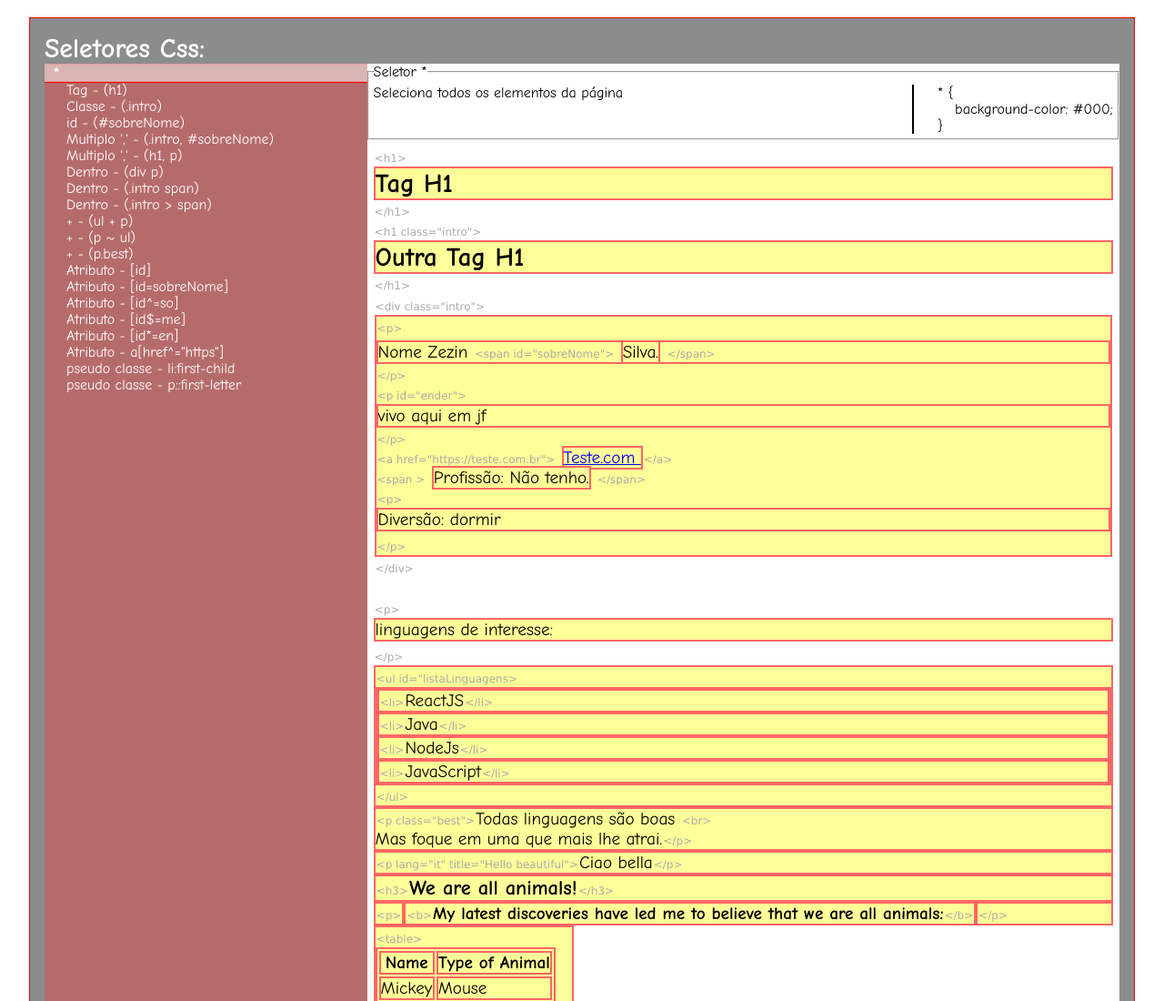
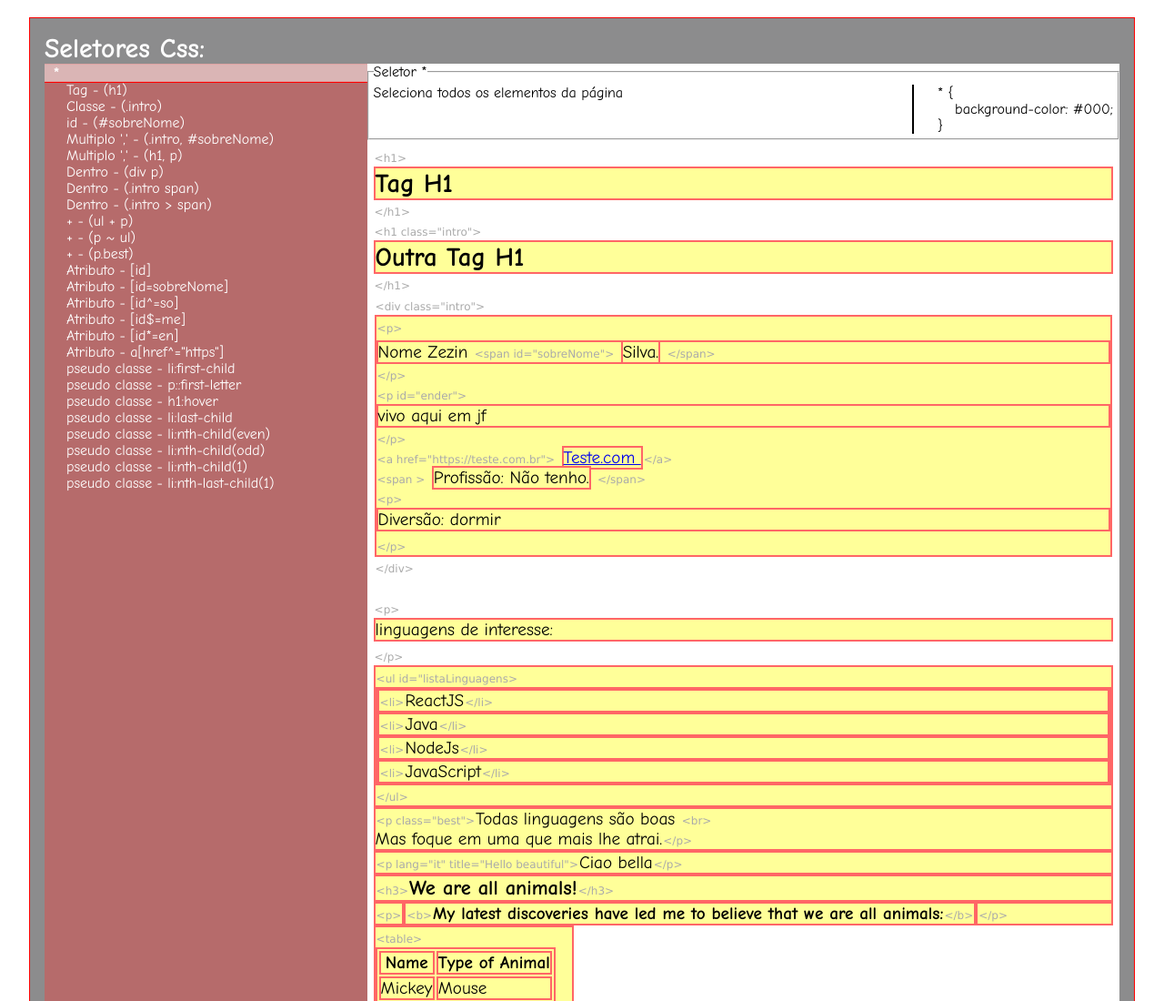
Before and after one commit to davesmartins/code, a plain HTML site: page seletoresCss/index.html in a window 1280 px wide. Shown: the top 1100 px of the page at 91% size. Drawn offline with Linux system fonts and the light colour scheme.

Commit message:
novos seletores

```diff
--- a/seletoresCss/index.html
+++ b/seletoresCss/index.html
@@ -8,6 +8,7 @@
   <title>Seletores CSS</title>
 
   <link rel="stylesheet" href="css/style.css" />
+
 </head>
 
 <body>
@@ -18,10 +19,6 @@
 
       <div class="list">
         <ul>
-          <!-- <li data-id="0" class="ativo"> * </li>
-          <li data-id="1"> Tag, h1</li>
-          <li>3</li>
- -->
         </ul>
       </div>
 
@@ -435,13 +432,71 @@
         exemplo: `p::first-letter {<br />
                         <span style="padding-left:1.2rem">background-color: #000; </span><br />
                     }`,
-        seletor: 'p::first-letter'
+        seletor: 'p::first-letter',
+        sheet: `p::first-letter { border: 2px solid rgb(255, 102, 102); background-color: rgb(255, 255, 153);  }`
+      },
+      {
+        id: 20,
+        titulo: 'pseudo classe - h1:hover',
+        legenda: "Seletor de Pseudo Classe :focus",
+        texto: 'todo elemento h1 terá o efeito aplicado quando o mouse passar por cima.',
+        exemplo: `h1:hover {<br />
+                        <span style="padding-left:1.2rem">background-color: #000; </span><br />
+                    }`,
+        seletor: 'h1:hover',
+        sheet: `h1:hover { border: 2px solid rgb(255, 102, 102); background-color: rgb(255, 255, 153);  }`
+      },
+      {
+        id: 21,
+        titulo: 'pseudo classe - li:last-child',
+        legenda: "Seletor de último elemento",
+        texto: 'seleciona o último li, poderia ser combinado, ex: .lista li:last-child',
+        exemplo: `li:last-child {<br />
+                        <span style="padding-left:1.2rem">background-color: #000; </span><br />
+                    }`,
+        seletor: 'li:last-child',
+      },
+      {
+        id: 22,
+        titulo: 'pseudo classe - li:nth-child(even)',
+        legenda: "Seletor de elementos pares",
+        texto: 'seleciona os li pares, poderia ser combinado, ex: .lista li:nth-child(even)',
+        exemplo: `li:nth-child(even) {<br />
+                        <span style="padding-left:1.2rem">background-color: #000; </span><br />
+                    }`,
+        seletor: 'li:nth-child(even)',
+      },
+      {
+        id: 23,
+        titulo: 'pseudo classe - li:nth-child(odd)',
+        legenda: "Seletor de elementos impares",
+        texto: 'seleciona os li impares, poderia ser combinado, ex: .lista li:nth-child(odd)',
+        exemplo: `li:nth-child(odd) {<br />
+                        <span style="padding-left:1.2rem">background-color: #000; </span><br />
+                    }`,
+        seletor: 'li:nth-child(odd)',
+      },
+      {
+        id: 24,
+        titulo: 'pseudo classe - li:nth-child(1)',
+        legenda: "Seletor de elementos pelo indice",
+        texto: 'seleciona os li na posição, poderia ser combinado, ex: .lista li:nth-child(1)',
+        exemplo: `li:nth-child(1) {<br />
+                        <span style="padding-left:1.2rem">background-color: #000; </span><br />
+                    }`,
+        seletor: 'li:nth-child(1)',
+      },
+      {
+        id: 25,
+        titulo: 'pseudo classe - li:nth-last-child(1)',
+        legenda: "Seletor de elementos pelo indice a partir do final",
+        texto: 'seleciona os li na posição contando pelo final, poderia ser combinado, ex: .lista li:nth-last-child(1)',
+        exemplo: `li:nth-last-child(1) {<br />
+                        <span style="padding-left:1.2rem">background-color: #000; </span><br />
+                    }`,
+        seletor: 'li:nth-last-child(1)',
       },
     ]
-
-    var sheet19 = document.createElement('style')
-    sheet19.id = "tag19"
-    sheet19.innerHTML = `p::first-letter { border: 2px solid rgb(255, 102, 102); background-color: rgb(255, 255, 153);  }`
 
     let lista = document.querySelector(".list ul")
     seletores.forEach( (s) =>{
@@ -479,13 +534,18 @@
           c.classList.remove('select')
         })
 
-        if (seletores[target.dataset.id].id === 19){
+          let s = document.querySelector('#tag')
+          s && s.remove()
 
-          document.body.appendChild(sheet19);
+        if (seletores[target.dataset.id].sheet ){
+          console.log(seletores[target.dataset.id].sheet)
+          let sheet = document.createElement('style')
+          sheet.id = "tag"
+          sheet.innerHTML = seletores[target.dataset.id].sheet
+
+          document.body.appendChild(sheet);
 
         }else{
-          let s = document.querySelector('#tag19')
-          s && s.remove()
           //document.body.style.removeProperty('p::first-letter');
           comp = document.querySelectorAll(`#iframeResult  ${seletores[target.dataset.id].seletor}`)
           //console.log(comp)
```
